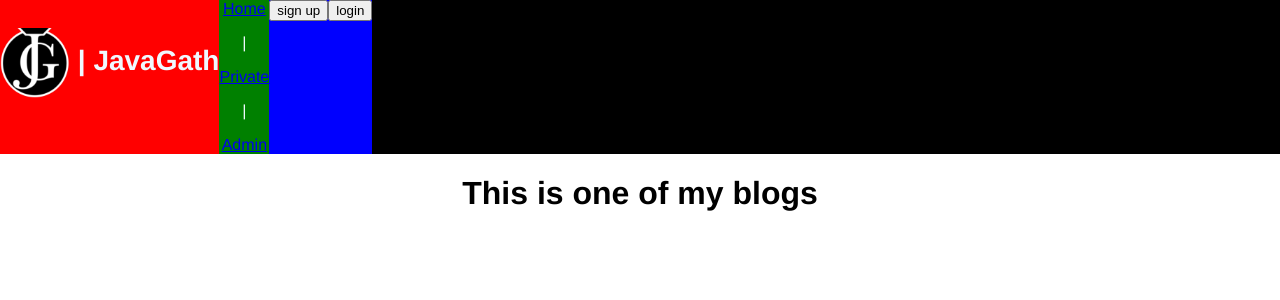
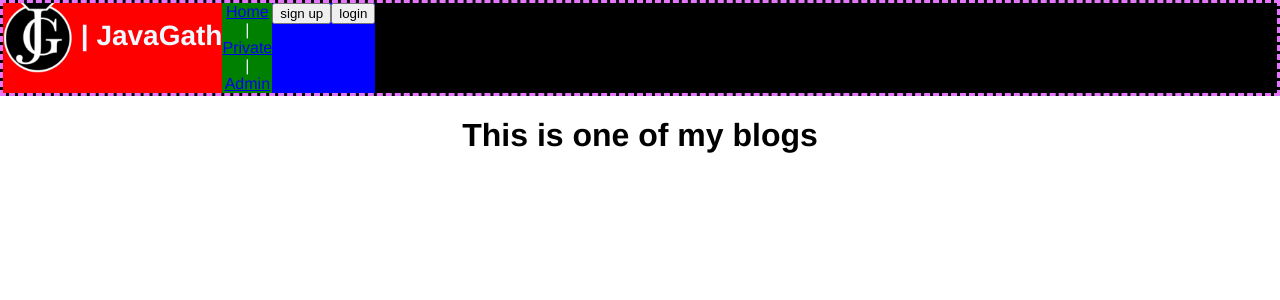
Before and after one commit to JavaGath/blog-web, a Vue app: page / in a window 1280 px wide. Shown: the top 300 px of the page. Built offline with nearby package versions, Linux system fonts and the light colour scheme.

Commit message:
no text margin inside the header

```diff
--- a/src/assets/main.css
+++ b/src/assets/main.css
@@ -15,4 +15,9 @@ header {
     background: black;
     color: aliceblue;
     display: flex;
+    border: medium dashed #e476fa;
 }
+
+header p {
+    margin: 0
+}
```
